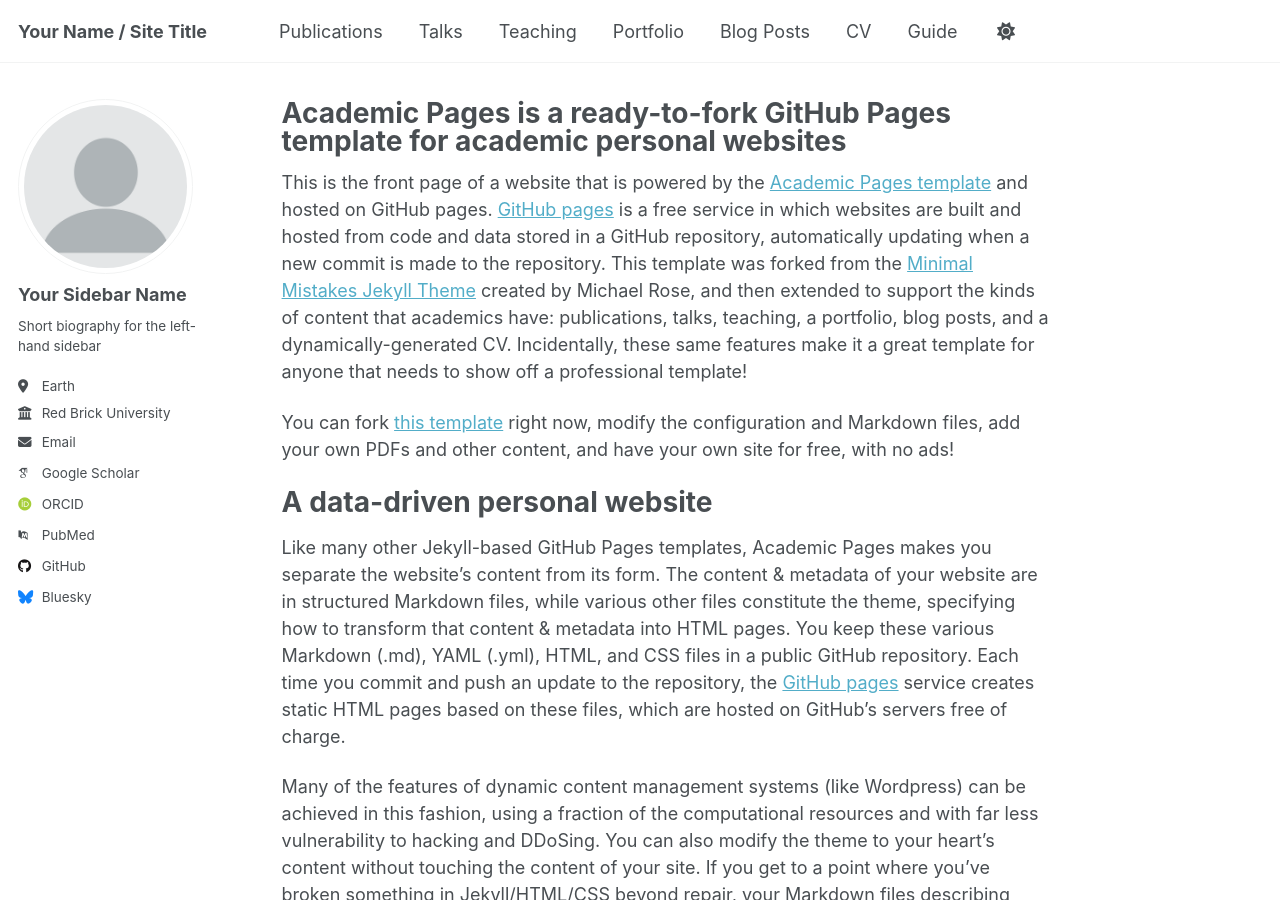
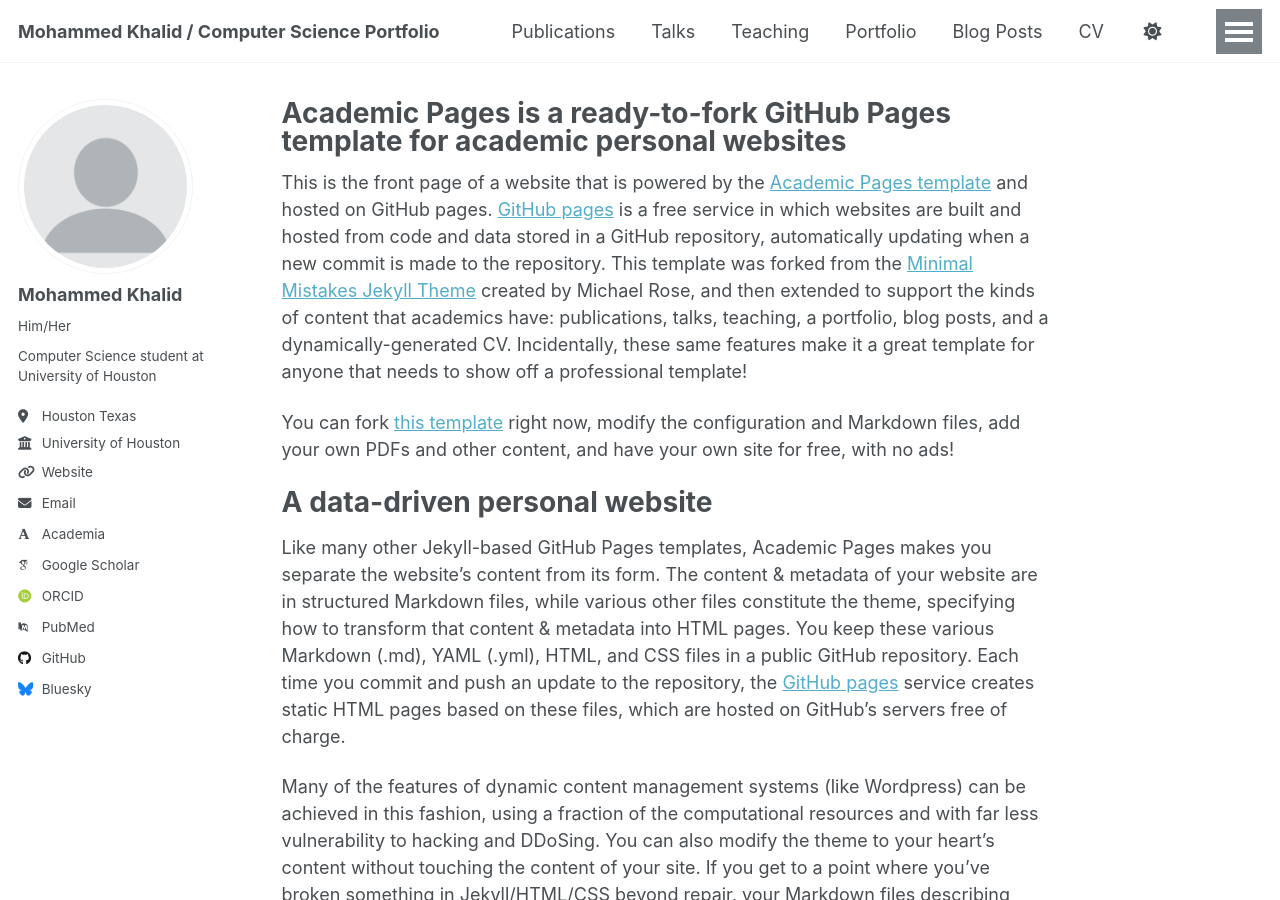
Before and after one commit to moekhalid/moekhalid.github.io, a Jekyll site: the page built from _pages/about.md, in a window 1280 px wide and 900 px high. Built offline with Jekyll 4.4.1, drawn with Linux system fonts in a browser that asks for light colours; some web fonts are replaced; a script that is not in the unit is left out.

```diff
--- a/_config.yml
+++ b/_config.yml
@@ -9,10 +9,10 @@
 # Basic Site Settings
 locale                   : "en-US"
 site_theme               : "default" # Currently available options are "default", "air"
-title                    : "Your Name / Site Title"
+title                    : "Mohammed Khalid / Computer Science Portfolio"
 title_separator          : "-"
-name                     : &name "Your Name"
-description              : &description "Your Name's academic portfolio"   # Update this with a general description of your site, this is the default if not overridden by a page
+name                     : "Your Name"
+description              : "Mohammed Khalid's academic portfolio"   # Update this with a general description of your site, this is the default if not overridden by a page
 url                      : https://academicpages.github.io # The base hostname & protocol for your site e.g. "https://[your GitHub username].github.io",
                                                            # or if you already have some other page hosted on Github then use "https://[your GitHub username].github.io/[Your Repo Name]"
 baseurl                  : "" # the subpath of your site, e.g. "/blog"
@@ -24,16 +24,16 @@ repository               : "academicpages/academicpages.github.io"
 author:
   # Biographic information
   avatar           : "profile.png"
-  name             : "Your Sidebar Name"
-  pronouns         : # example: "she/her"
-  bio              : "Short biography for the left-hand sidebar"
-  location         : "Earth"
-  employer         : "Red Brick University"
-  uri              : # URL
-  email            : "none@example.org"
+  name             : "Mohammed Khalid"
+  pronouns         : "Him/Her"
+  bio              : "Computer Science student at University of Houston"
+  location         : "Houston Texas"
+  employer         : "University of Houston"
+  uri              : "https://www.linkedin.com/in/mohammed-khalid-ba33371a0/"
+  email            : "mohamedmeki30@gmail.com"
 
-  # Academic websites
-  academia         : # URL
+  # Academic website
+  academia         : "https://cs.uh.edu"
   arxiv            : # URL - Update with the correct link to your profile
   googlescholar    : "https://scholar.google.com/citations?user=PS_CX0AAAAAJ"
   inspire-hep      : # URL
```
Also changed, not shown: 1 other file.
